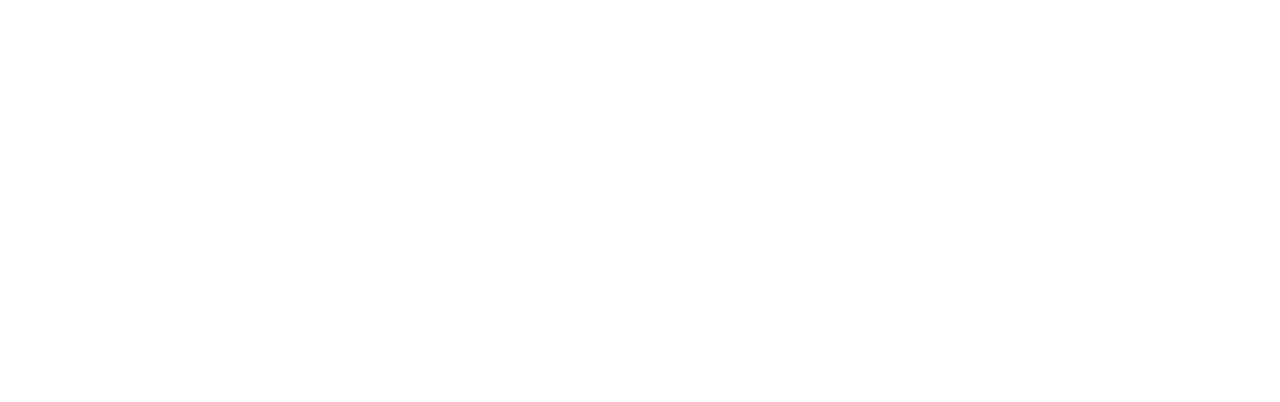
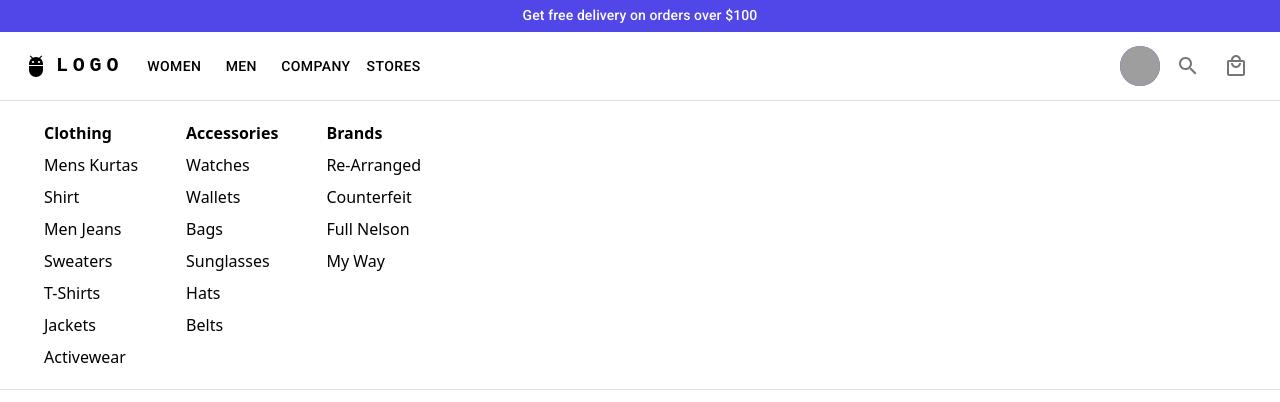
Before and after one commit to kalczugag/ecommerce, a React (Vite) app in the folder frontend/: page /men in a window 1280 px wide. Before the commit this address had no page. Shown: the top 402 px of the page. Built offline with nearby package versions, Linux system fonts and the light colour scheme; grey boxes are pictures that could not be loaded.

Commit message:
implementing gender category page

```diff
--- a/frontend/src/App.tsx
+++ b/frontend/src/App.tsx
@@ -1,10 +1,14 @@
 import { Route, Routes } from "react-router-dom";
 import PrivateOutlet from "./pages/PrivateOutlet";
+import GenderCategories from "./pages/GenderCategories";
 
 const App = () => {
     return (
         <Routes>
-            <Route path="/" element={<PrivateOutlet />} />
+            <Route path="/" element={<PrivateOutlet />}>
+                <Route path="/women" element={<GenderCategories />} />
+                <Route path="/men" element={<GenderCategories />} />
+            </Route>
         </Routes>
     );
 };
--- a/frontend/src/components/Header/data.ts
+++ b/frontend/src/components/Header/data.ts
@@ -86,14 +86,43 @@
         gender: "Women",
     },
 
-    // { _id: "sub21", label: "Kurtas", categoryId: "12adsf98hfj", gender: "Women" },
-    // { _id: "sub22", label: "Kurtas", categoryId: "12adsf98hfj", gender: "Women" },
-    // { _id: "sub23", label: "Kurtas", categoryId: "12adsf98hfj", gender: "Women" },
-    // { _id: "sub24", label: "Kurtas", categoryId: "12adsf98hfj", gender: "Women" },
-    // { _id: "sub25", label: "Kurtas", categoryId: "8923hrf", gender: "Women" },
-    // { _id: "sub26", label: "Kurtas", categoryId: "8923hrf", gender: "Women" },
-    // { _id: "sub27", label: "Kurtas", categoryId: "8923hrf", gender: "Women" },
-    // { _id: "sub28", label: "Kurtas", categoryId: "8923hrf", gender: "Women" },
-    // { _id: "sub29", label: "Kurtas", categoryId: "8923hrf", gender: "Women" },
-    // { _id: "sub30", label: "Kurtas", categoryId: "8923hrf", gender: "Women" },
+    {
+        _id: "sub21",
+        label: "Mens Kurtas",
+        categoryId: "8923hrf",
+        gender: "Men",
+    },
+    { _id: "sub22", label: "Shirt", categoryId: "8923hrf", gender: "Men" },
+    { _id: "sub23", label: "Men Jeans", categoryId: "8923hrf", gender: "Men" },
+    { _id: "sub24", label: "Sweaters", categoryId: "8923hrf", gender: "Men" },
+    { _id: "sub25", label: "T-Shirts", categoryId: "8923hrf", gender: "Men" },
+    { _id: "sub26", label: "Jackets", categoryId: "8923hrf", gender: "Men" },
+    { _id: "sub27", label: "Activewear", categoryId: "8923hrf", gender: "Men" },
+
+    { _id: "sub28", label: "Watches", categoryId: "1298hfj", gender: "Men" },
+    { _id: "sub29", label: "Wallets", categoryId: "1298hfj", gender: "Men" },
+    { _id: "sub30", label: "Bags", categoryId: "1298hfj", gender: "Men" },
+    { _id: "sub31", label: "Sunglasses", categoryId: "1298hfj", gender: "Men" },
+    { _id: "sub32", label: "Hats", categoryId: "1298hfj", gender: "Men" },
+    { _id: "sub33", label: "Belts", categoryId: "1298hfj", gender: "Men" },
+
+    {
+        _id: "sub34",
+        label: "Re-Arranged",
+        categoryId: "12adsf98hfj",
+        gender: "Men",
+    },
+    {
+        _id: "sub35",
+        label: "Counterfeit",
+        categoryId: "12adsf98hfj",
+        gender: "Men",
+    },
+    {
+        _id: "sub36",
+        label: "Full Nelson",
+        categoryId: "12adsf98hfj",
+        gender: "Men",
+    },
+    { _id: "sub37", label: "My Way", categoryId: "12adsf98hfj", gender: "Men" },
 ];
--- a/frontend/src/components/Header/index.tsx
+++ b/frontend/src/components/Header/index.tsx
@@ -116,7 +116,7 @@
                             variant="h6"
                             noWrap
                             component="a"
-                            href="#app-bar-with-responsive-menu"
+                            href="/"
                             sx={{
                                 mr: 2,
                                 display: { xs: "none", md: "flex" },
@@ -209,6 +209,7 @@
                             {pages.map((page) => (
                                 <Button
                                     key={page}
+                                    onClick={() => navigate(page.toLowerCase())}
                                     onMouseOver={() => handleMouseOver(page)}
                                     sx={{
                                         my: 2,
--- /dev/null
+++ b/frontend/src/pages/GenderCategories/index.tsx
@@ -0,0 +1,11 @@
+import { useLocation } from "react-router-dom";
+import Categories from "../../components/Header/Categories";
+
+const GenderCategories = () => {
+    const { pathname } = useLocation();
+    const page = pathname.slice(1);
+
+    return <Categories page={page} />;
+};
+
+export default GenderCategories;
```
